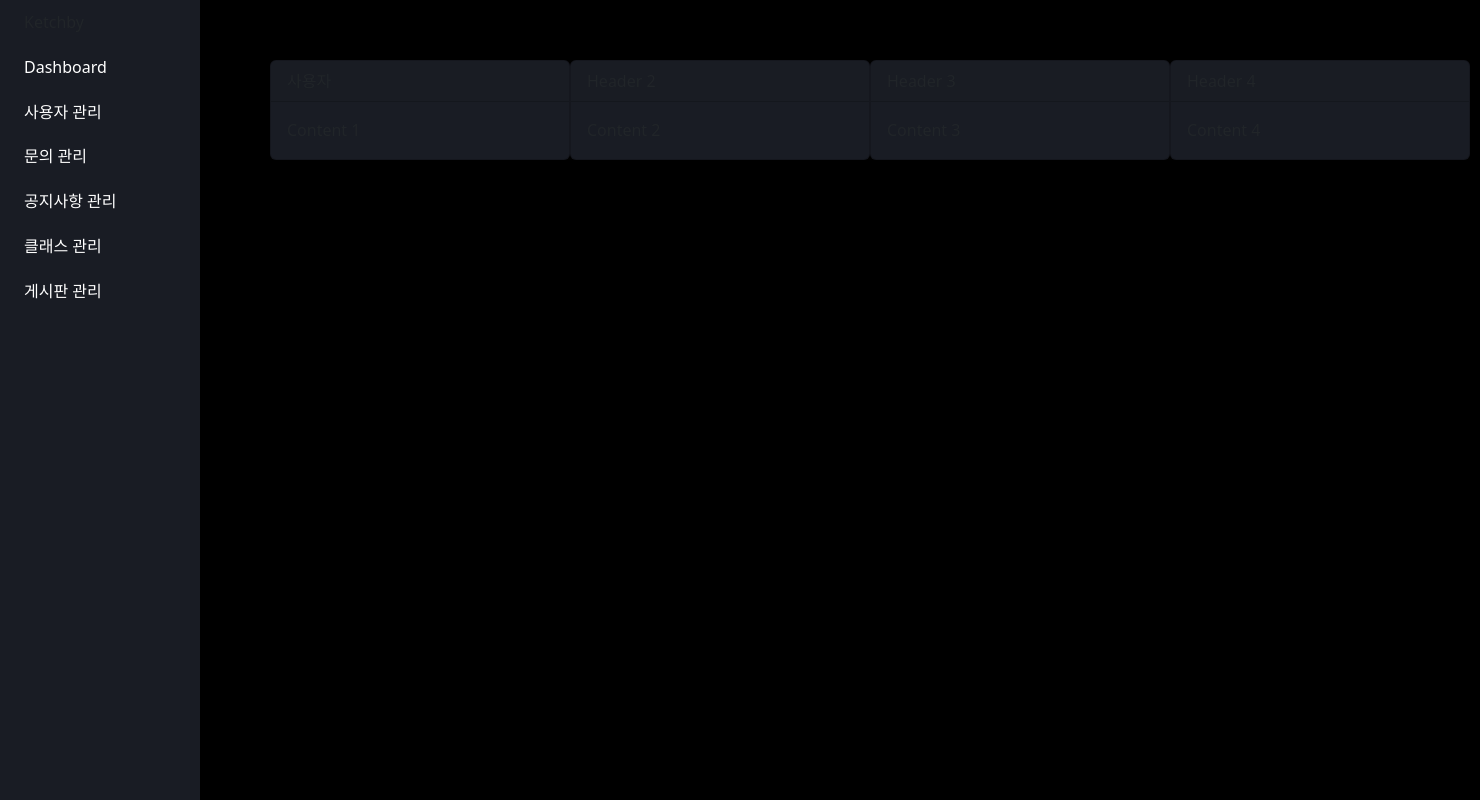
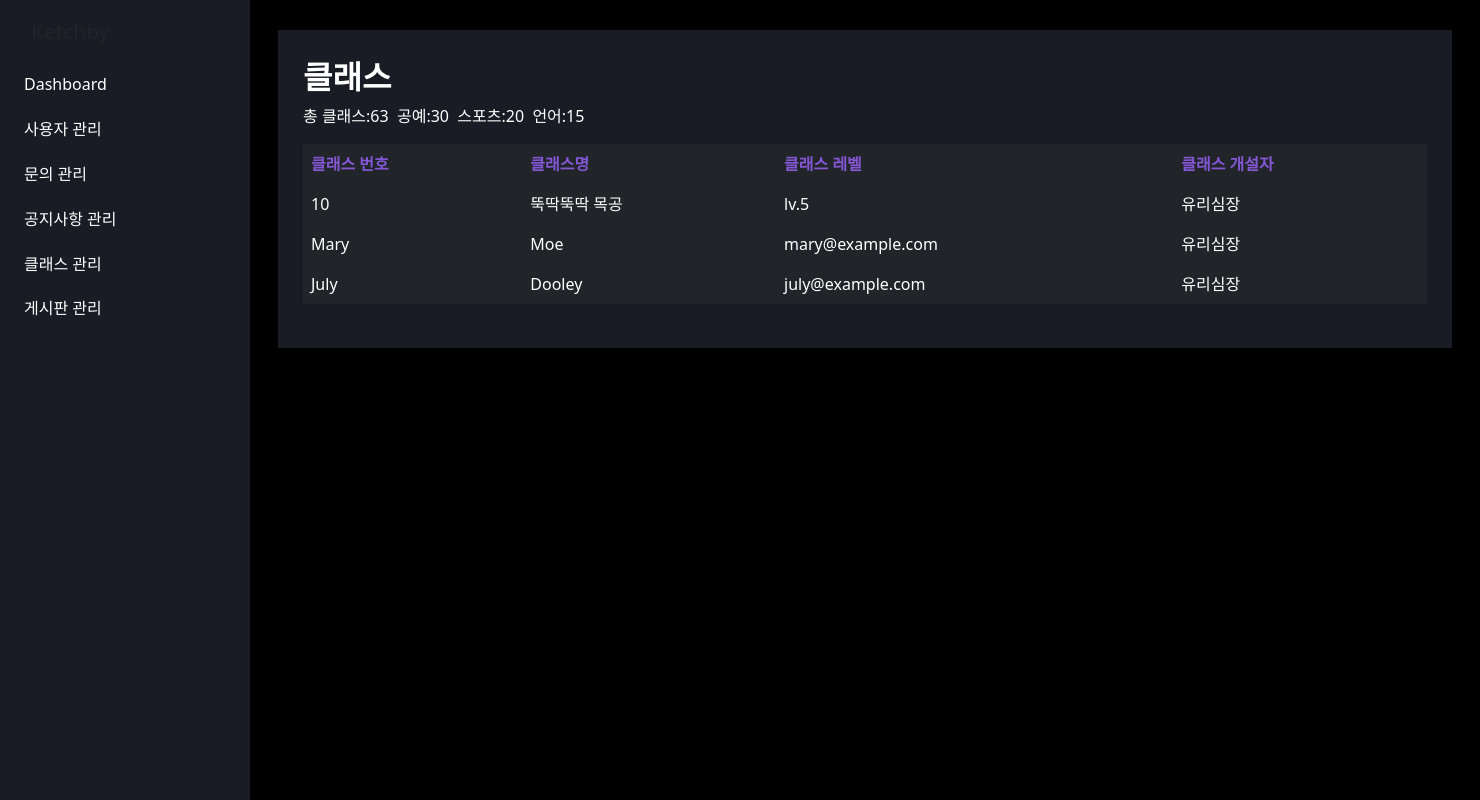
Before and after one commit to Sopflux/ketchby, a Spring app: template src/main/resources/templates/admin/admin.html in a window 1480 px wide. Run offline with Thymeleaf, Linux system fonts and the light colour scheme; the template is opened without the code that fills it, so the values that code supplies are empty; some of the project's set-up classes (security, data sources, template engines, error pages and the like) are left out, and stand-ins take their place.

Commit message:
admin 디자인 진행 중 - sidebar, table 완료

```diff
--- a/src/main/resources/templates/admin/admin.css
+++ b/src/main/resources/templates/admin/admin.css
@@ -1,13 +1,48 @@
 /* 페이지 스타일 */
 
-#page {
+body, html {
+  margin: 0;
+  padding: 0;
+  height: 100%;
+  font-family: 'Open Sans', sans-serif; /* Open Sans 폰트 적용 */
+}
+
+.container-scroller {
+  display: flex;
+  position: relative;
+
+}
+
+.class {
+  flex: 1; /* 남아있는 공간을 모두 차지하도록 설정 */
   padding-left: 250px;
   background: #000000;
+  color: #FFF; /* 글자 색 변경 */
+  overflow-y: auto; /* 내용이 많아질 경우 스크롤 생성 */
+}
+
+.page{
+  min-height: 100vh;
+  display: flex;
+  flex-direction: row;
+  paddding-left: 0;
+  padding-right: 0;
+  transition: all 0.25s ease;
+  width: calc(100% - 70px);
+}
+
+.main-wrapper{
+  background: black;
+  padding: 1.875rem 1.75rem;
+  width: 100%;
+  flex-grow: 1;
 }
 
 #page-header {
-  width: 100%;
-  padding: 20px;
+  font-weight: normal;
+  background: #191C24;
+  left: 250px;
+  -webkit-transition: left 0.25s ease;
 }
 
 #page-content {
@@ -15,20 +50,21 @@
   height: auto;
   padding: 20px;
   display: flex;
-  justify-content: space-between;
+  flex-wrap: wrap; /* 카드가 가로로 꽉 찰 경우 세로로 배치되도록 변경 */
+  justify-content: space-around; /* 카드 사이의 간격 균등하게 변경 */
 }
 
 /* 사이드바 스타일 */
 
 #sidebar-all {
-  position: fixed;
-  width: 200px;
-  height: 100%;
-  margin-left: -250px;
+  min-height: calc(100% - 70px);
   background: #191C24;
-  overflow-x: hidden;
-  overflow-y: auto;
-}
+  font-weight: normal;
+  padding: 0;
+  width: 250px;
+  z-index: 11;
+  -webkit-transition: width 0.25s ease, background 0.25s ease;
+  }
 
 .sidebar {
   width: 250px;
@@ -62,4 +98,33 @@
   width: 300px;
   height: 100px;
   background: #191C24;
+  box-shadow: 0 4px 8px 0 rgba(0,0,0,0.2); /* 그림자 효과 추가 */
+  transition: 0.3s; /* 애니메이션 추가 */
+  margin-bottom: 20px; /* 카드 아래 여백 추가 */
 }
+
+.card:hover {
+  box-shadow: 0 8px 16px 0 rgba(0,0,0,0.2); /* 마우스 호버 시 그림자 강조 */
+}
+
+.main-table{
+  padding: 1.75rem 1.5625rem;
+  background: #191C24;
+}
+
+.main-table h2{
+  font-weight: bold;
+}
+.main-table h2, p{
+  color: white;
+}
+
+.main-table th {
+  color: #8457D5 !important;
+  border: none !important;
+}
+
+.main-table td {
+  border: none !important;
+  border-color: #191C24 !important;
+}
--- a/src/main/resources/templates/admin/admin.html
+++ b/src/main/resources/templates/admin/admin.html
@@ -5,17 +5,19 @@
     <title>Insert title here</title>
     <link rel="stylesheet" href="//maxcdn.bootstrapcdn.com/bootstrap/latest/css/bootstrap.min.css">
     <link rel="stylesheet" href="admin.css" />
+    <link href="https://cdn.jsdelivr.net/npm/bootstrap@5.3.0/dist/css/bootstrap.min.css" rel="stylesheet">
+    <script src="https://cdn.jsdelivr.net/npm/bootstrap@5.3.0/dist/js/bootstrap.bundle.min.js"></script>
     <script src="//code.jquery.com/jquery.min.js"></script>
     <script src="//maxcdn.bootstrapcdn.com/bootstrap/latest/js/bootstrap.min.js"></script>
 
 </head>
-<body style="background-color:black">
-    <div id="page">
+<body style="background-color:black" >
+<div class="container-scroller">
     <!-- 사이드바 -->
-        <div id="sidebar-all">
+    <nav id="sidebar-all">
         <ul class="sidebar">
             <li class="sidebar-user">
-                    <li>Ketchby</li>
+                Ketchby
             </li>
             <li><a href="#">Dashboard</a></li>
             <li><a href="#">사용자 관리</a></li>
@@ -24,45 +26,50 @@
             <li><a href="#">클래스 관리</a></li>
             <li><a href="#">게시판 관리</a></li>
         </ul>
-        </div>
-        <!-- /사이드바 -->
+    </nav>
+    <div id="page" class="page">
 
-        <!-- 본문 -->
         <!-- 본문 헤더-->
         <div id="page-header">
 
         </div>
-
-        <div id="page-content">
-            <div class="box-container">
-                <div class="card">
-                    <div class="card-header">사용자</div>
-                    <div class="card-body">Content 1</div>
-                </div>
-            </div>
-            <div class="box-container">
-                <div class="card">
-                    <div class="card-header">Header 2</div>
-                    <div class="card-body">Content 2</div>
-                </div>
-            </div>
-            <div class="box-container">
-                <div class="card">
-                    <div class="card-header">Header 3</div>
-                    <div class="card-body">Content 3</div>
-                </div>
-            </div>
-            <div class="box-container">
-                <div class="card">
-                    <div class="card-header">Header 4</div>
-                    <div class="card-body">Content 4</div>
+        <div class="main-wrapper">
+        <div class="main-table">
+            <h2>클래스</h2>
+            <p>총 클래스:63&nbsp; 공예:30&nbsp; 스포츠:20&nbsp; 언어:15&nbsp; </p>
+            <table class="table table-dark table-hover">
+                <thead>
+                <tr>
+                    <th>클래스 번호</th>
+                    <th>클래스명</th>
+                    <th>클래스 레벨</th>
+                    <th>클래스 개설자</th>
+                </tr>
+                </thead>
+                <tbody>
+                <tr>
+                    <td>10</td>
+                    <td>뚝딱뚝딱 목공</td>
+                    <td>lv.5</td>
+                    <td>유리심장</td>
+                </tr>
+                <tr>
+                    <td>Mary</td>
+                    <td>Moe</td>
+                    <td>mary@example.com</td>
+                    <td>유리심장</td>
+                </tr>
+                <tr>
+                    <td>July</td>
+                    <td>Dooley</td>
+                    <td>july@example.com</td>
+                    <td>유리심장</td>
+                </tr>
+                </tbody>
+            </table>
             </div>
         </div>
     </div>
-
-        <!-- /본문 -->
 </div>
-
-
 </body>
 </html>
```
Lines whose indentation alone changed are shown as unchanged.
